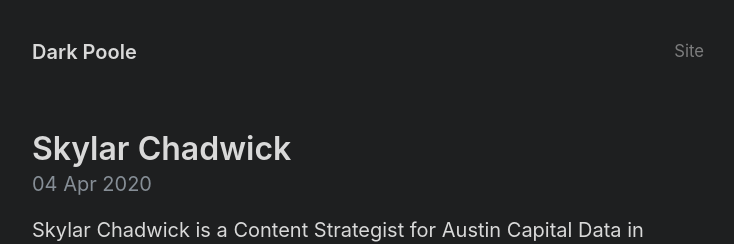
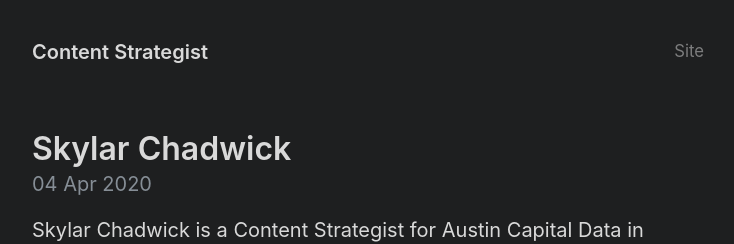
Before and after one commit to CapitalData/Skylar, a Jekyll site: the page built from index.html, in a window 1280 px wide. Shown: the top 244 px of the page, without its empty margins (272-1006 px from the left). Built offline with Jekyll 4.4.1, drawn with Linux system fonts in a browser that asks for light colours; the list of posts is cut into pages by our own code.

Commit message:
config update darkpoole

```diff
--- a/_config.yml
+++ b/_config.yml
@@ -1,5 +1,5 @@
 # Setup
-title: Dark Poole
+title: Content Strategist
 url: https://mayraaleli85.github.io/Skylar
 paginate: 1
 paginate_path: "/Skylar/"
```
